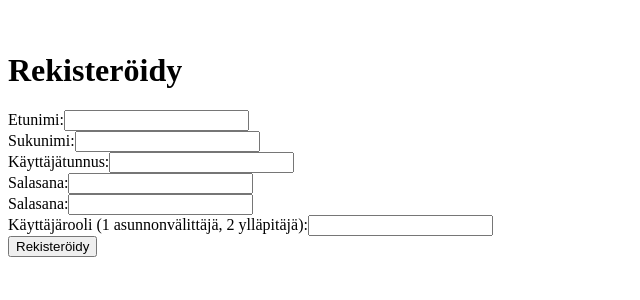
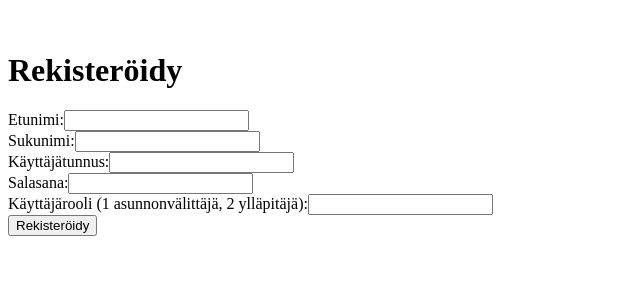
Before and after one commit to lkauria/housing_prices, a Flask app: template templates/index.html in a window 1280 px wide. Shown: the part 299-599 px from the top of the page, without its empty margins (0-640 px from the left). Run offline with Flask 2, Linux system fonts and the light colour scheme; the template is opened without the code that fills it, so the values that code supplies are empty.

Commit message:
small fixes

```diff
--- a/routes.py
+++ b/routes.py
@@ -14,6 +14,7 @@ def index():
     result = db.session.execute(sql)
     apartments = result.fetchall()
     return render_template("index.html", count=len(apartments), apartments=apartments)
+
 
 @app.route("/login",methods=["POST"])
 def login():
@@ -38,6 +39,7 @@ def logout():
     del session["username"]
     return redirect("/")
 
+
 @app.route("/register", methods=["POST"])
 def register():
     first_name = request.form["first_name"]
@@ -58,10 +60,10 @@ def register():
         return render_template("error.html", message="Käyttäjätunnus on jo käytössä")
 
 
-
 @app.route("/new")
 def new():
     return render_template("new.html")
+
 
 @app.route("/create", methods=["POST"])
 def send():
@@ -79,6 +81,7 @@ def send():
     db.session.execute(sql, {"street_address":street_address, "apartment_number":apartment_number, "stairwell":stairwell, "zip_code":zip_code, "selling_price":selling_price, "squares_m2":squares_m2, "housing_company_code":housing_company_code, "sales_date":sales_date})
     db.session.commit()
     return redirect("/")
+
 
 @app.route("/new_housing_company")
 def new_housing_company():
@@ -110,6 +113,7 @@ def create_housing_company():
 def new_postal_area():
     return render_template("new_postal_area.html")
 
+
 @app.route("/create_postal_area", methods=["POST"])
 def create_postal_area():
     zip_code = request.form["zip_code"]
--- a/templates/index.html
+++ b/templates/index.html
@@ -27,7 +27,6 @@ Osoite: {{ apartment.street_address }}
     Sukunimi:<input type="text" name="last_name"><br>
     Käyttäjätunnus:<input type="text" name="username"><br>
     Salasana:<input type="text" name="password"><br>
-    Salasana:<input type="text" name="password"><br>
     Käyttäjärooli (1 asunnonvälittäjä, 2 ylläpitäjä):<input type="number" name="role"><br>
     <input type="submit" value="Rekisteröidy">
 </form>
```
